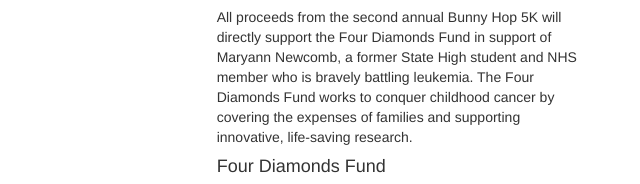
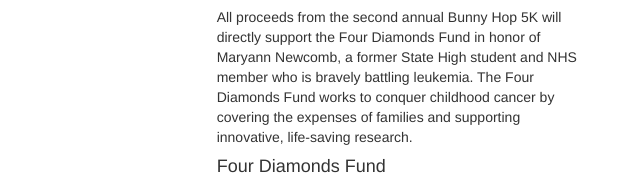
Before and after one commit to scnhs/bunnyhop5k, a plain HTML site: page index.html in a window 1280 px wide. Shown: the part 594-778 px from the top of the page, 640-1280 px from the left. Drawn offline with nearby package versions, Linux system fonts and the light colour scheme.

Commit message:
Update index.html

```diff
--- a/index.html
+++ b/index.html
@@ -37,7 +37,7 @@
       <!--img src = "https://raw.githubusercontent.com/scnhs/bunnyhop5k/master/16923933_1805018433153840_198111692_n.png" width="250px" height="250px"-->
     <h2>About </h2>
       <p>The Bunny Hop 5K is an annual race that raises funds and awareness for charity. The run is hosted by the State College Area High School National Honor Society.</p>
-    <p>All proceeds from the second annual Bunny Hop 5K will directly support the Four Diamonds Fund in support of Maryann Newcomb, a former State High student and NHS member who is bravely battling leukemia. The Four Diamonds Fund works to conquer childhood cancer by covering the expenses of families and supporting innovative, life-saving research.
+    <p>All proceeds from the second annual Bunny Hop 5K will directly support the Four Diamonds Fund in honor of Maryann Newcomb, a former State High student and NHS member who is bravely battling leukemia. The Four Diamonds Fund works to conquer childhood cancer by covering the expenses of families and supporting innovative, life-saving research.
       </p>
       <!--h2>The Cause </h2-->
       <h4> Four Diamonds Fund </h4>
```
